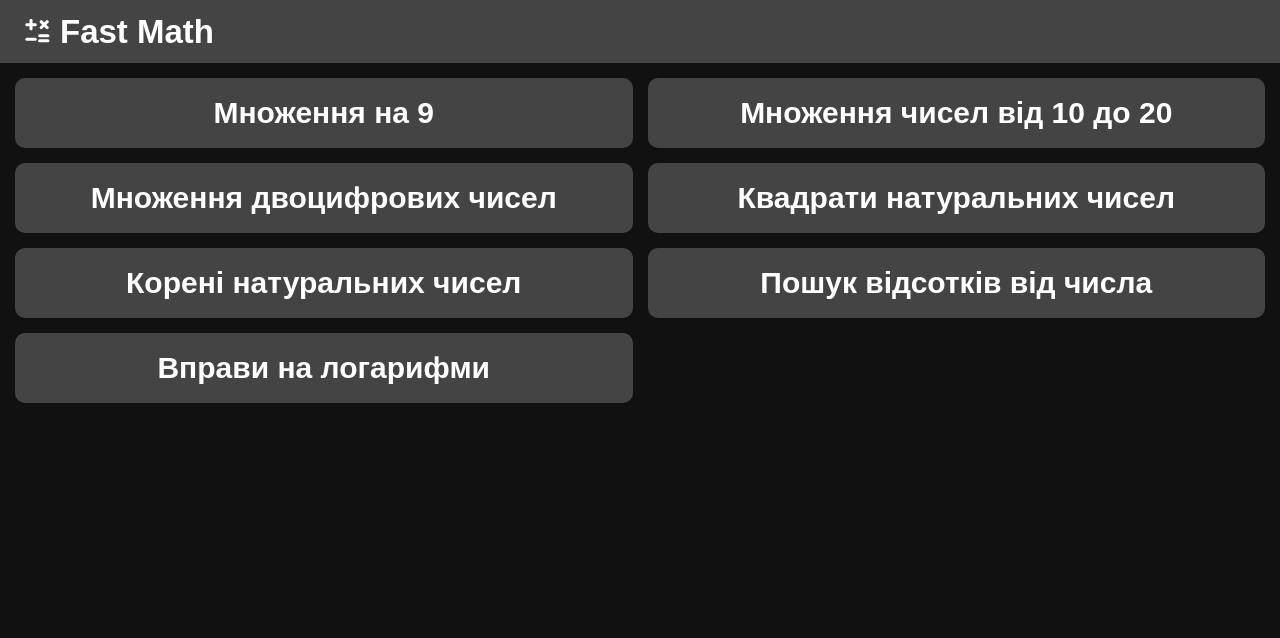
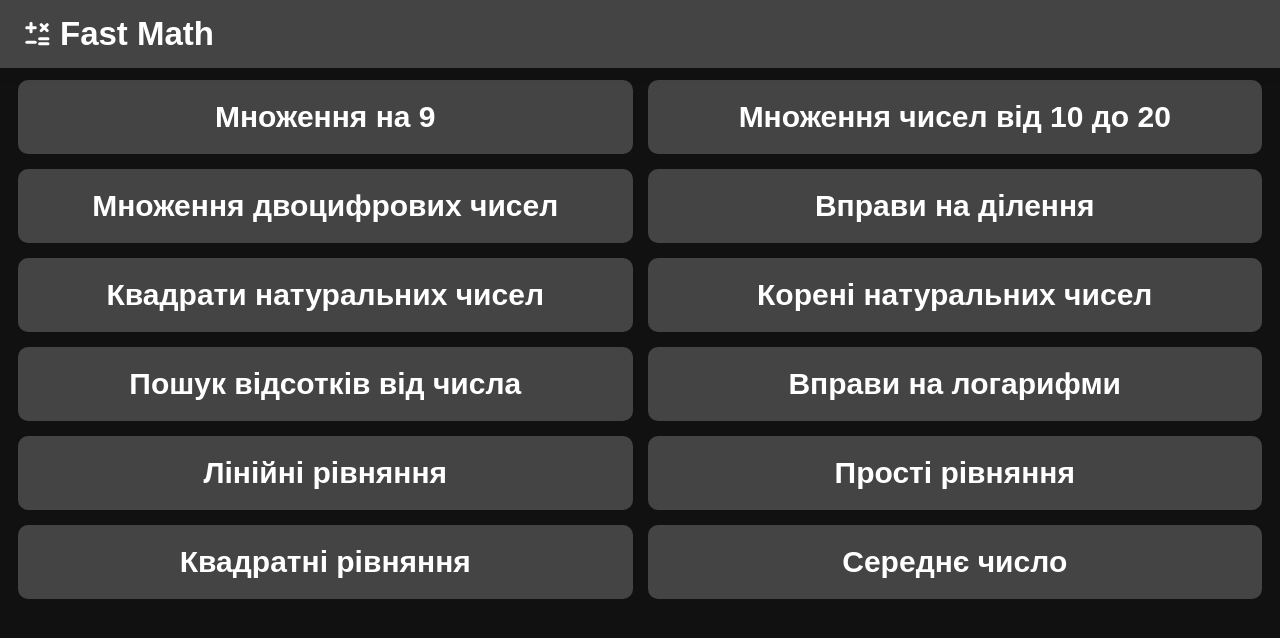
Before and after one commit to Gafum/fast-math, a React (Vite) app: page / in a window 1280 px wide. Shown: the top 638 px of the page. Built offline with nearby package versions, Linux system fonts and the light colour scheme; a web font is replaced by a local one.

Commit message:
Add new tests to that site

```diff
--- a/src/UI/Header/Header.module.css
+++ b/src/UI/Header/Header.module.css
@@ -2,6 +2,10 @@
    padding: 15px 25px;
    background-color: #444444;
    width: 100%;
+   top: 0;
+   top: 0;
+   position: fixed;
+   box-shadow: #111 0px 1px 10px;
 }
 
 .icon {
--- a/src/UI/Modal/Modal.jsx
+++ b/src/UI/Modal/Modal.jsx
@@ -1,3 +1,4 @@
+import { Link } from "react-router-dom";
 import styles from "./Modal.module.css";
 
 function Modal({ isOpen, closeModal, children }) {
@@ -11,9 +12,17 @@ function Modal({ isOpen, closeModal, children }) {
             onClick={(e) => e.stopPropagation()}
          >
             {children}
-            <button className={styles.modal__btn} onClick={closeModal}>
-               Закрити
-            </button>
+            <div className={styles.modal__btns}>
+               <Link className={styles.modal__btn} to="/">
+                  Закрити
+               </Link>
+               <button
+                  className={`${styles.modal__btn} ${styles.modal__btn_blue}`}
+                  onClick={closeModal}
+               >
+                  Повторити
+               </button>
+            </div>
          </div>
       </div>
    );
--- a/src/UI/Modal/Modal.module.css
+++ b/src/UI/Modal/Modal.module.css
@@ -35,10 +35,12 @@
 }
 
 .modal__btn {
-   margin-top: 5px;
    padding: 5px 20px;
    border-radius: 5px;
+   width: 100%;
+   height: 100%;
    color: black;
+   text-align: center;
    font-size: 20px;
    background-color: #912c2c;
    transition-duration: 0.2s;
@@ -49,3 +51,21 @@
    filter: brightness(1.1);
    box-shadow: 0px 0px 8px #b04646ab;
 }
+
+.modal__btns {
+   margin-top: 5px;
+   display: flex;
+   justify-content: center;
+   align-items: center;
+   align-content: center;
+   width: 100%;
+   gap: 20px;
+}
+
+.modal__btn.modal__btn_blue {
+   background-color: #2c6a91;
+}
+
+.modal__btn.modal__btn_blue:hover {
+   box-shadow: 0px 0px 8px #2c6a91de;
+}
--- a/src/UI/Randomizer.servise.js
+++ b/src/UI/Randomizer.servise.js
@@ -9,9 +9,7 @@ export default class Randomizer {
 }
 
 export function createOptions(question, correctAnswer, isSimple = false) {
-   let listOfAnswers = []
-
-   listOfAnswers[0] = correctAnswer;
+   let listOfAnswers = [correctAnswer];
 
    listOfAnswers[1] = String(
       correctAnswer - Randomizer.randomInteger(1, 11)
@@ -26,9 +24,9 @@ export function createOptions(question, correctAnswer, isSimple = false) {
       Number(correctAnswer) + Randomizer.randomInteger(1, 11)
    );
 
-   listOfAnswers[3] = -1
+   listOfAnswers[3] = correctAnswer
 
-   while (listOfAnswers.includes(listOfAnswers[3]) && Number(listOfAnswers[3]) < 0) {
+   do {
       listOfAnswers[3] = String(
          correctAnswer +
          Number(
@@ -36,7 +34,7 @@ export function createOptions(question, correctAnswer, isSimple = false) {
             Randomizer.randomInteger(5, 15)
          )
       );
-   }
+   } while (listOfAnswers.includes(listOfAnswers[3]) && Number(listOfAnswers[3]) < 0)
 
    if (isSimple) {
       listOfAnswers[1] = String(correctAnswer - 1);
--- a/src/assets/styles/global.css
+++ b/src/assets/styles/global.css
@@ -12,6 +12,8 @@
    font-weight: bold;
    font-size: 18px;
    user-select: none;
+   -webkit-user-select: none;
+   -ms-user-select: none;
    -webkit-tap-highlight-color: rgba(255, 255, 255, 0);
    -webkit-tap-highlight-color: transparent;
 }
@@ -46,7 +48,6 @@ body {
    height: 100%;
    width: 100%;
    font-size: 100%;
-   line-height: 1;
    font-size: 14px;
    -ms-text-size-adjust: 100%;
    -moz-text-size-adjust: 100%;
@@ -114,13 +115,13 @@ input {
 }
 
 .main-container {
-   padding: 15px;
+   padding: 80px 18px 70px;
    max-width: 1500px;
    margin: auto;
 }
 
 @media (max-width: 480px) {
    .main-container {
-      padding: 10px;
+      padding: 75px 10px 70px;
    }
 }
--- a/src/data/testList.js
+++ b/src/data/testList.js
@@ -31,6 +31,18 @@ export const testList = [
 
          return createOptions(`${a} * ${b} =`, a * b);
       },
+   },
+   {
+      name: "Вправи на ділення",
+      id: "division",
+      link: "https://youtu.be/z5rETox69t8?si=qW5Hj0l9Y6Onqw98",
+      createQuestions: () => {
+         let a = Randomizer.randomInteger(2, 9),
+            b = Randomizer.randomInteger(2, 9);
+
+         return createOptions(`${a * b} / ${a} =`, b);
+      }
+
    },
    {
       name: "Квадрати натуральних чисел",
@@ -88,4 +100,94 @@ export const testList = [
       }
 
    },
+   {
+
+      name: "Лінійні рівняння",
+      id: "easy-equation",
+      link: "https://youtu.be/z5rETox69t8?si=qW5Hj0l9Y6Onqw98",
+      createQuestions: () => {
+         let a = Randomizer.randomInteger(2, 9),
+            b = Randomizer.randomInteger(2, 9);
+         return createOptions(Randomizer.randomInteger(0, 1) ?
+            `${a} * x = ${a * b},  x =` :
+            `${a * b} / x = ${a},  x =`, b);
+      }
+   },
+   {
+      name: "Прості рівняння",
+      id: "equation",
+      link: "https://youtu.be/z5rETox69t8?si=qW5Hj0l9Y6Onqw98",
+      createQuestions: () => {
+         let result = Randomizer.randomInteger(1, 50),
+            a = 2,
+            b = 1,
+            x = 0,
+            equation = "";
+
+         if (Randomizer.randomInteger(0, 1)) {
+            a = result + Randomizer.randomInteger(1, 50);
+            b = Randomizer.randomInteger(1, 50);
+            x = a - result + b;
+            equation = Randomizer.randomInteger(0, 1) ?
+               `${a} + ${b} - x = ${result}` :
+               `${a} - x + ${b} = ${result}`
+         } else {
+            a = result - Randomizer.randomInteger(1, 50);
+            b = Randomizer.randomInteger(1, 50);
+            x = result - (a - b);
+            equation = a < 0 ? `x - ${Math.abs(a)} - ${b} = ${result}` :
+               Randomizer.randomInteger(0, 1) ?
+                  `${a} - ${b} + x = ${result}` :
+                  `${a} + x - ${b} = ${result}`
+         }
+         return createOptions(equation + ", x =", x);
+      }
+
+   },
+   {
+      name: "Квадратні рівняння",
+      id: "quadratic-equation",
+      link: "https://youtu.be/z5rETox69t8?si=qW5Hj0l9Y6Onqw98",
+      createQuestions: () => {
+         let root1 = Randomizer.randomInteger(-10, 10);
+         let root2 = Randomizer.randomInteger(-10, 10);
+         while (root1 === root2 && root1 === 0 && root2 === 0) {
+            root1 = Randomizer.randomInteger(-10, 10);
+            root2 = Randomizer.randomInteger(-10, 10);
+         }
+
+
+         const sumOfRoots = root1 + root2;
+         const productOfRoots = root1 * root2;
+
+         return createOptions(`x^2 ${(sumOfRoots > 0 ? "- " : "+ ") + Math.abs(sumOfRoots)}x ${(productOfRoots > 0 ? "+ " : "- ") + Math.abs(productOfRoots)} = 0, x1 + x2 =`, root1 + root2);
+      },
+   },
+   {
+      name: "Середнє число",
+      id: "average-mean",
+      link: "https://youtu.be/z5rETox69t8?si=qW5Hj0l9Y6Onqw98",
+      createQuestions: () => {
+         let answer = Randomizer.randomInteger(2, 20), question = "";
+
+         if (Randomizer.randomInteger(0, 1)) { // What should user find
+            let remainder, divider = 1;
+
+            while (remainder !== 0) {
+               divider++;
+
+               remainder = answer % divider;
+            }
+
+            question = `Чому дорівнює середнє геометричне ${answer / divider} і ${answer * divider}?`;
+         } else {
+            let application = Randomizer.randomInteger(1, 15);
+            question = `Чому дорівнює середнє арифметичне ${answer - application} і ${answer + application}?`;
+         }
+
+
+         return createOptions(question, answer);
+      },
+   }
+
 ];
--- a/src/screen/write-test/WriteTest.jsx
+++ b/src/screen/write-test/WriteTest.jsx
@@ -10,7 +10,8 @@ function WriteTest() {
    const [modalIsOpen, openCloseModal] = useState(false);
 
    const handleInputChange = (event) => {
-      let inputValue = event.target.value.replace(/\D/g, "");
+      let inputValue = event.target.value.replace(/[^0-9-]+/g, "");
+
       setText(inputValue);
    };
 
@@ -40,7 +41,7 @@ function WriteTest() {
                type="text"
                inputMode="numeric"
                placeholder="Введіть текст"
-               value={text.replace(/\D/g, "")}
+               value={text.replace(/[^0-9-]+/g, "")}
                onChange={handleInputChange}
             />
          </form>
```
